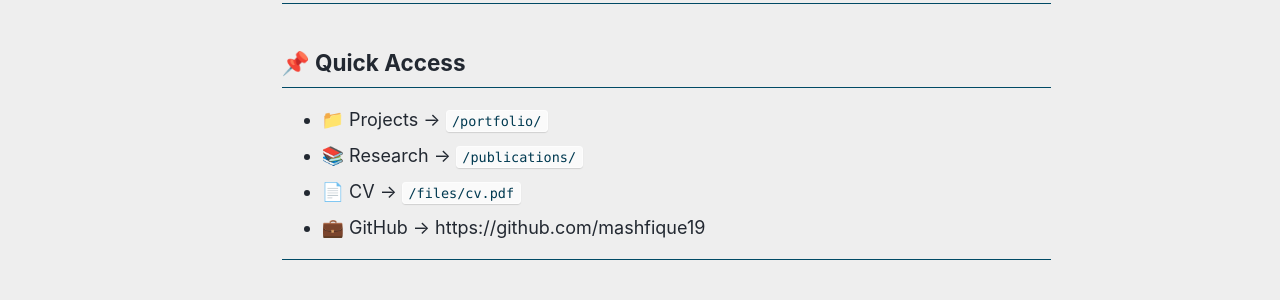
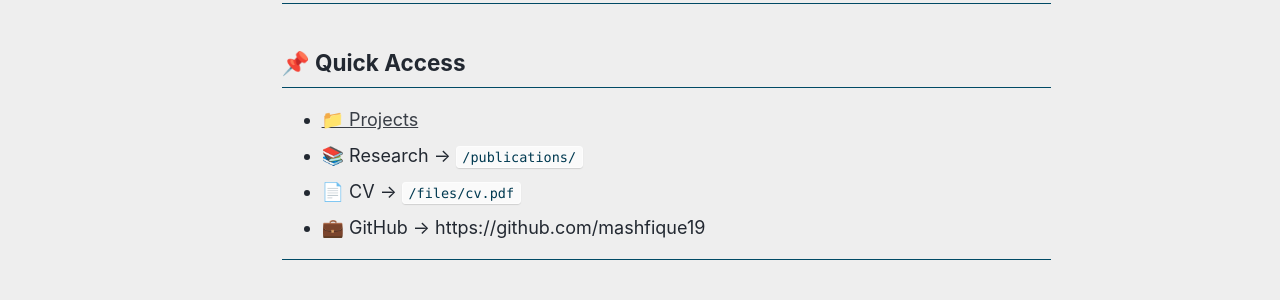
Before and after one commit to mashfique19/mashfique19.github.io, a Jekyll site: the page built from _pages/about.md, in a window 1280 px wide and 1371 px high. Shown: the part 746-1046 px from the top of the window. Built offline with Jekyll 4.4.1, drawn with Linux system fonts in a browser that asks for light colours; some web fonts are replaced; a script bundle is joined from its source files by our own code; library files that are not in the unit come from our copies.

Commit message:
Update about.md

```diff
--- a/_pages/about.md
+++ b/_pages/about.md
@@ -29,7 +29,7 @@ Focused on building **efficient, scalable, and industry-ready engineering soluti
 
 ## 📌 Quick Access
 
-* 📁 Projects → `/portfolio/`
+* [📁 Projects](`/portfolio/`)
 * 📚 Research → `/publications/`
 * 📄 CV → `/files/cv.pdf`
 * 💼 GitHub → https://github.com/mashfique19
```
